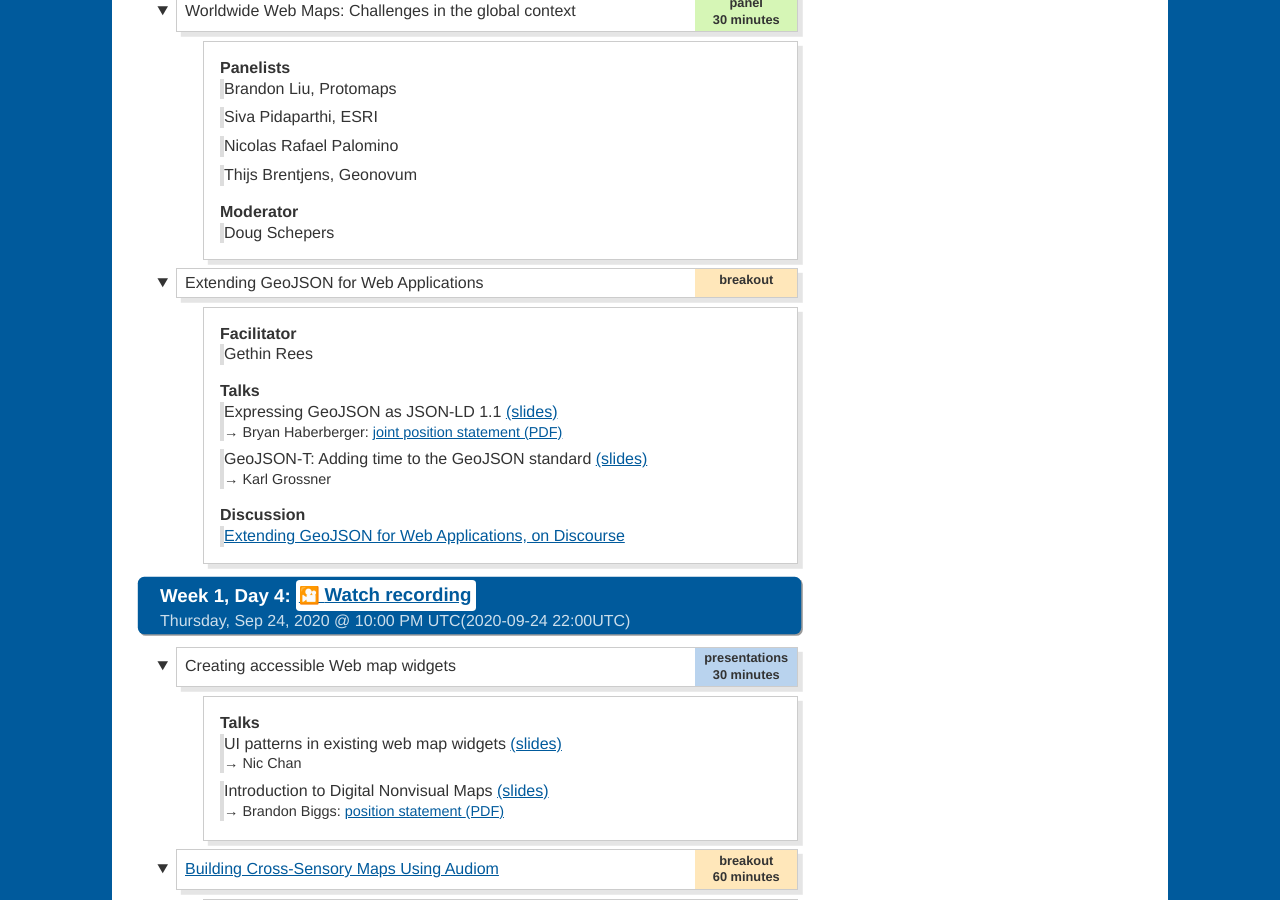
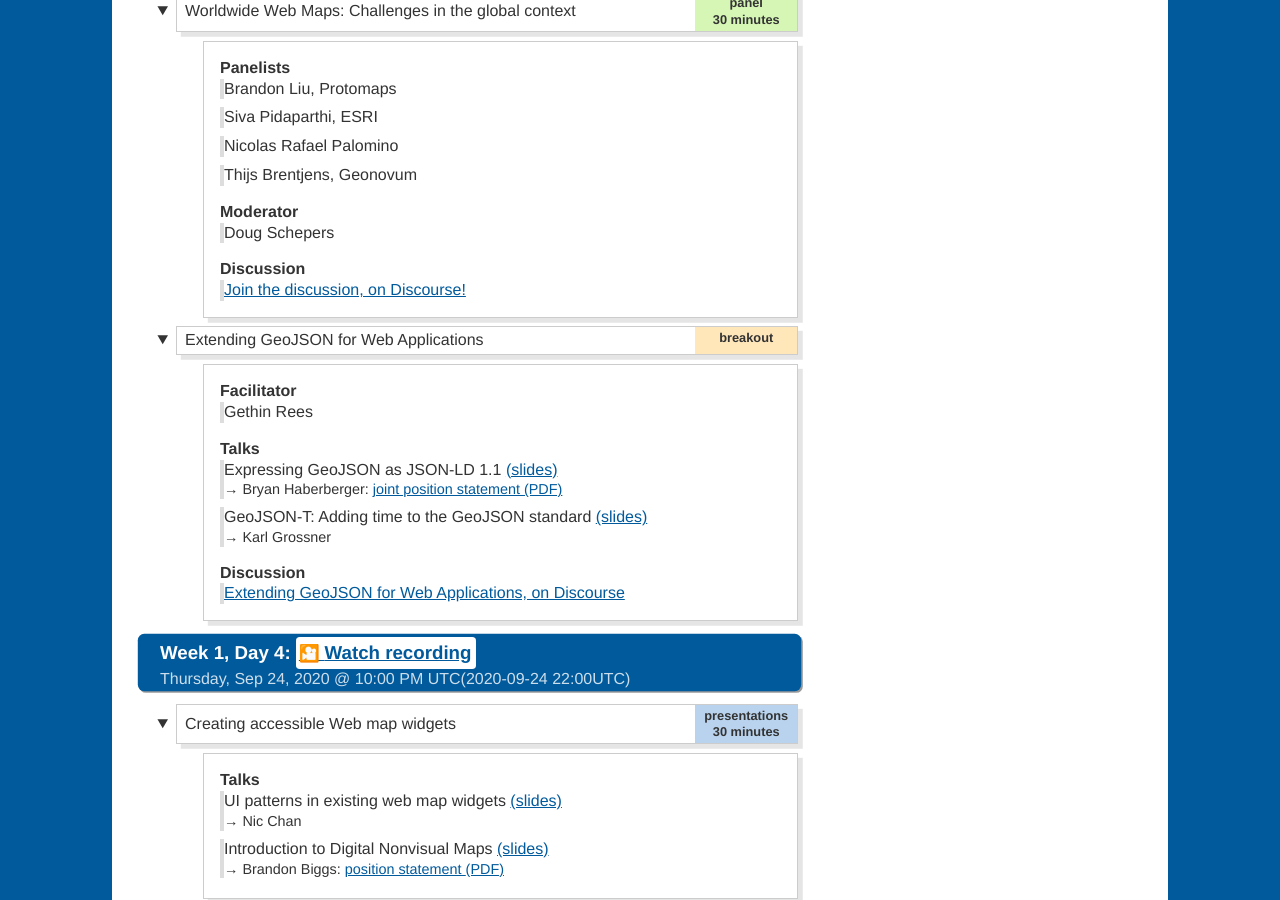
Before and after one commit to Maps4HTML/Maps4HTML-Workshop-2020, a Jekyll site: the page built from agenda.html, in a window 1280 px wide and 900 px high, scrolled down 3593 px. Built offline with Jekyll 4.4.1, drawn with Linux system fonts in a browser that asks for light colours.

Commit message:
Add link to discussion of Doug's panel

```diff
--- a/_data/agenda.yml
+++ b/_data/agenda.yml
@@ -118,6 +118,8 @@
             - Thijs Brentjens, Geonovum
         - Moderator:
             - Doug Schepers
+        - Discussion:
+            - <a href="https://discourse.wicg.io/t/worldwide-web-maps-challenges-in-the-global-context/4890">Join the discussion, on Discourse!</a>
     - title: "Extending GeoJSON for Web Applications"
       type: breakout
       details:
```
